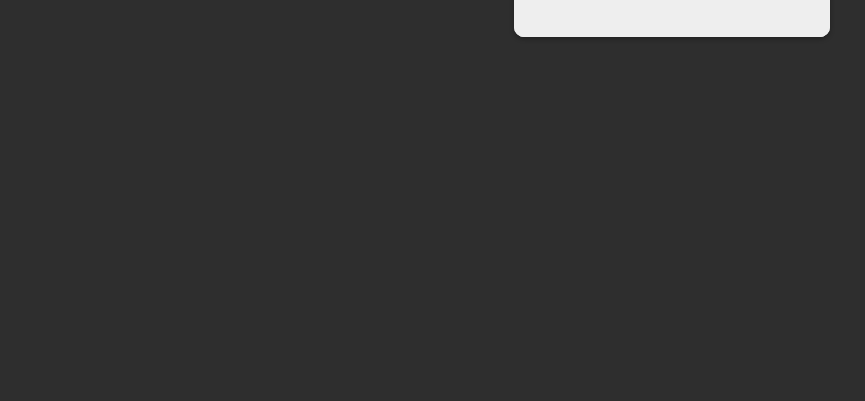
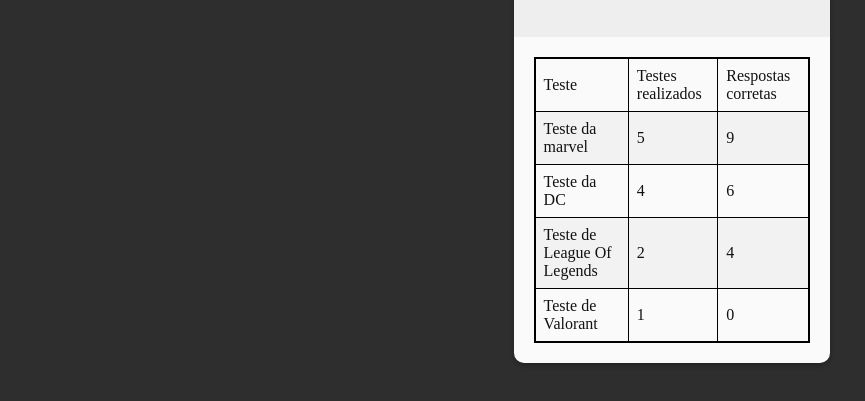
Before and after one commit to AndreLMPena/Trabalho_WebII, a website: page html/lista_resultados.html in a window 1280 px wide. Shown: the part 219-620 px from the top of the page, without its empty margins (0-865 px from the left). Drawn offline with Linux system fonts and the light colour scheme.

Commit message:
lista(tabela)_resultados

```diff
--- a/css/form.css
+++ b/css/form.css
@@ -78,3 +78,50 @@
   margin-left: 30px;
   font-size: 20px;
 }
+
+.form table {
+  border-collapse: collapse;
+  width: 100%;
+  max-width: 800px;
+  margin: 0 auto;
+  border: 2px solid black;
+}
+
+.form td,
+.form th {
+  border: 1px solid black;
+  padding: 8px;
+}
+
+.form th {
+  background-color: #ddd;
+  font-weight: bold;
+}
+
+.form tr:nth-child(even) {
+  background-color: #f2f2f2;
+}
+
+.form tr:hover {
+  background-color: #ddd;
+}
+
+.form td:first-child,
+.form th:first-child {
+  border-left: none;
+}
+
+.form td:last-child,
+.form th:last-child {
+  border-right: none;
+}
+
+.form tr:first-child td,
+.form tr:first-child th {
+  border-top: none;
+}
+
+.form tr:last-child td,
+.form tr:last-child th {
+  border-bottom: none;
+}
--- a/html/lista_resultados.html
+++ b/html/lista_resultados.html
@@ -14,6 +14,9 @@
         <h2>Lista de resultados</h2>
       </header>
 
+      <div id="listaResultado" class="form"></div>
+
+      <script src="../js/lista_resultados.js"></script>
       <script src="../js/home.js"></script>
     </article>
   </body>
--- /dev/null
+++ b/js/lista_resultados.js
@@ -0,0 +1,49 @@
+const resultados = [
+  {
+    teste: "Teste da marvel",
+    //a proxima variavel vai ser pra simular a quantidade de vezes que o teste foi feito
+    simulaAplicado: 5,
+    // a proxima variavel simula a quantidade de perguntas certas efetuadas pelos usuarios
+    simulaRespostaCerta: 9,
+  },
+  {
+    teste: "Teste da DC",
+    simulaAplicado: 4,
+    simulaRespostaCerta: 6,
+  },
+  {
+    teste: "Teste de League Of Legends",
+    simulaAplicado: 2,
+    simulaRespostaCerta: 4,
+  },
+  {
+    teste: "Teste de Valorant",
+    simulaAplicado: 1,
+    simulaRespostaCerta: 0,
+  },
+];
+
+function exibirResultados(resultados) {
+  // Cria a tabela e seu cabeçalho
+  const tabela = document.createElement("table");
+  const cabecalho = tabela.createTHead().insertRow();
+  cabecalho.insertCell().textContent = "Teste";
+  cabecalho.insertCell().textContent = "Testes realizados";
+  cabecalho.insertCell().textContent = "Respostas corretas";
+
+  // Adiciona os dados do array resultados à tabela
+  for (const resultado of resultados) {
+    const linha = tabela.insertRow();
+    linha.insertCell().textContent = resultado.teste;
+    linha.insertCell().textContent = resultado.simulaAplicado;
+    linha.insertCell().textContent = resultado.simulaRespostaCerta;
+  }
+
+  // Seleciona o elemento HTML onde a tabela será exibida
+  const listaResultado = document.getElementById("listaResultado");
+
+  // Adiciona a tabela gerada à listaResultado
+  listaResultado.appendChild(tabela);
+}
+
+exibirResultados(resultados);
```
Also changed, not shown: html/cadastra_perguntas.html (+2 -0 lines), js/cadastra_perguntas.js (added, +22 -0 lines).
